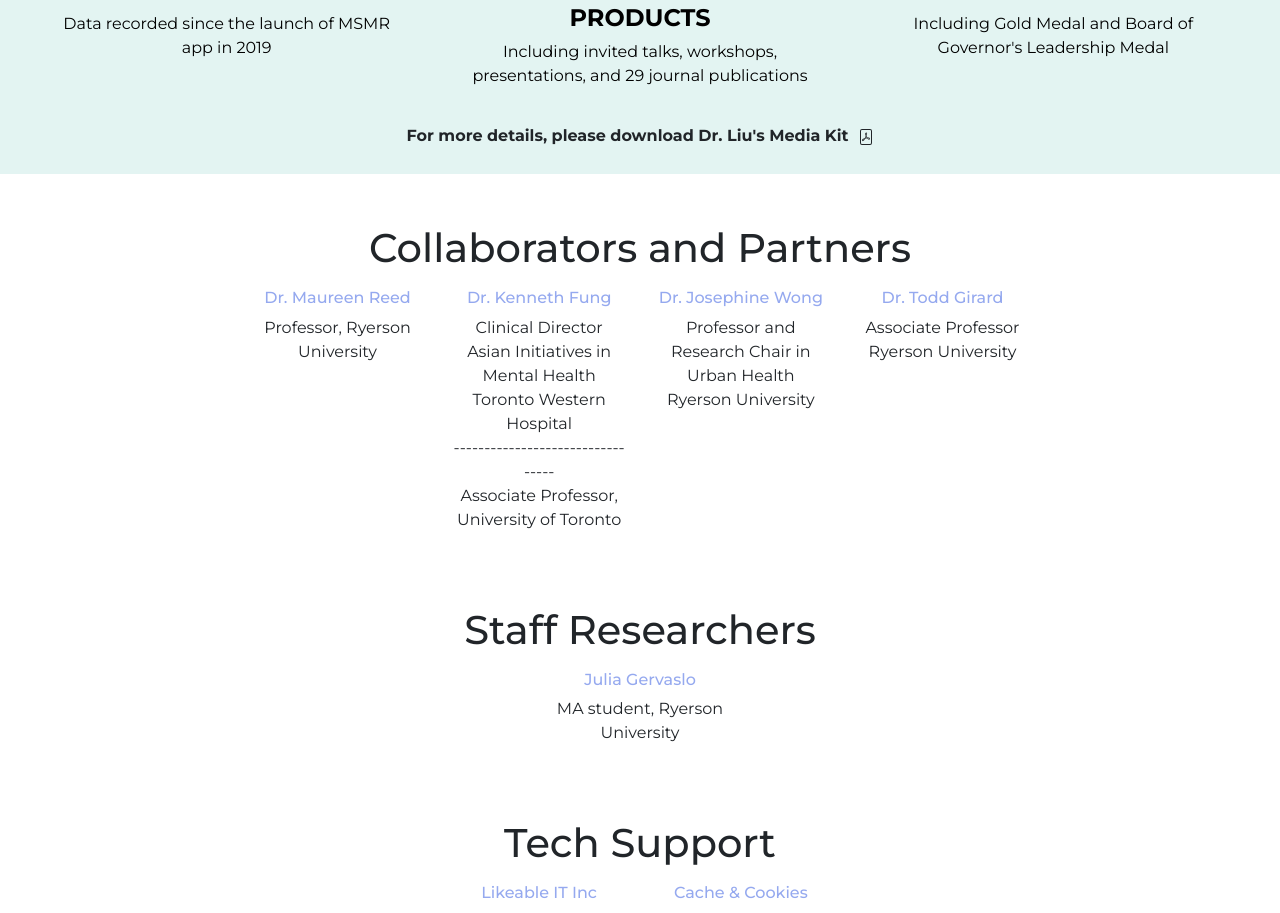
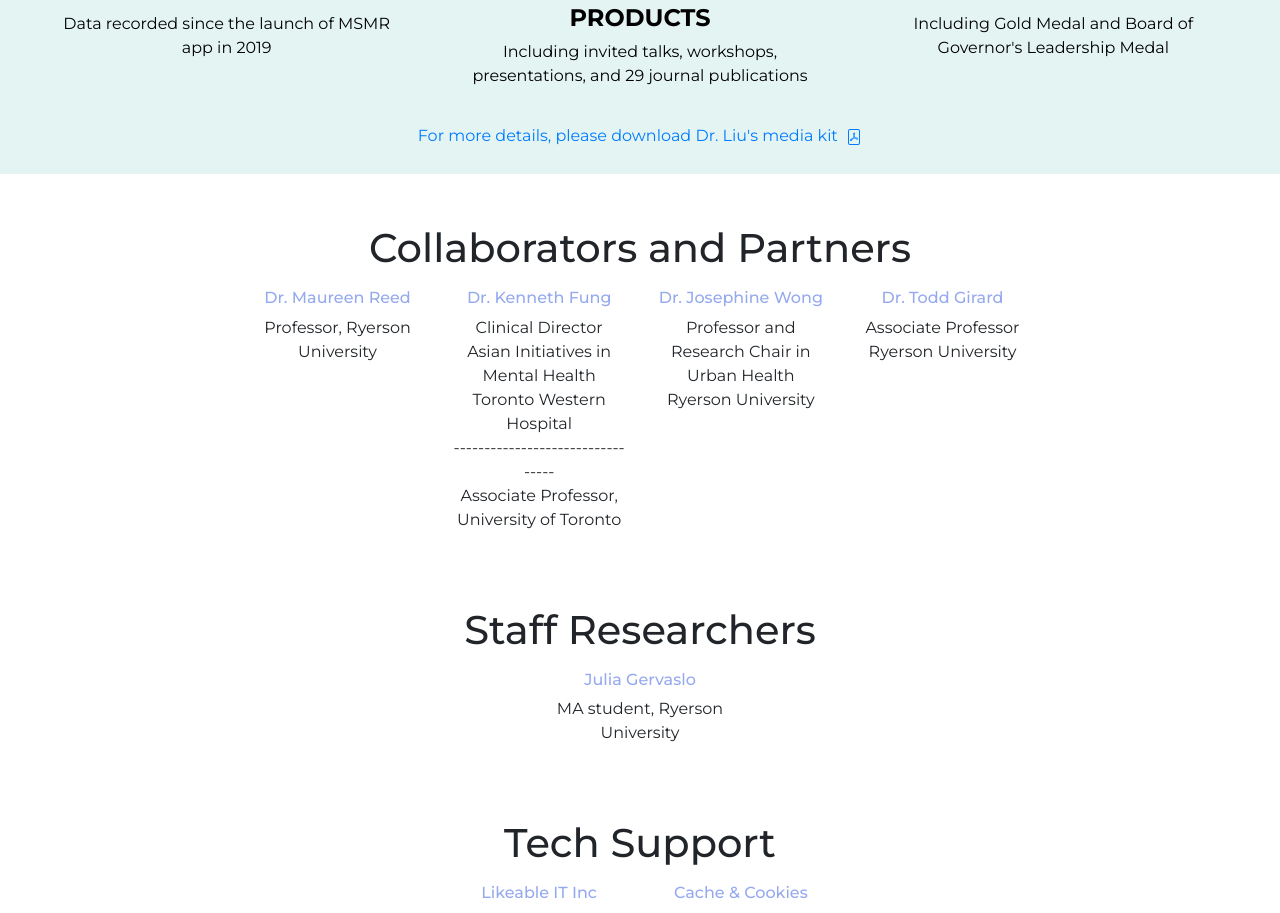
Before and after one commit to LemonFace0309/msmr, a Next.js app: page /about in a window 1280 px wide. Shown: the part 1681-2594 px from the top of the page. Built offline with nearby package versions, Linux system fonts and the light colour scheme; some icons are missing.

Commit message:
more adjustments for download link text

```diff
--- a/components/About/MediaKitBanner.js
+++ b/components/About/MediaKitBanner.js
@@ -22,7 +22,7 @@ const MediaKitBanner = () => {
       </div>
       <div className={styles.DownloadBox}>
         <a href="/files/JWL Media Kit[2655].pdf" download>
-          <p>For more details, please download Dr. Liu's Media Kit &nbsp;</p>
+          <p>For more details, please download Dr. Liu's media kit &nbsp;</p>
           <svg
             xmlns="http://www.w3.org/2000/svg"
             width="16"
--- a/components/About/MediaKitBanner.module.css
+++ b/components/About/MediaKitBanner.module.css
@@ -25,12 +25,11 @@
 
 .DownloadBox a {
   text-decoration: inherit;
-  color: inherit;
+  /* color: inherit; */
 }
 
 .DownloadBox p {
   display: inline-block;
-  font-weight: bold;
 }
 
 .DownloadBox p:hover {
```
